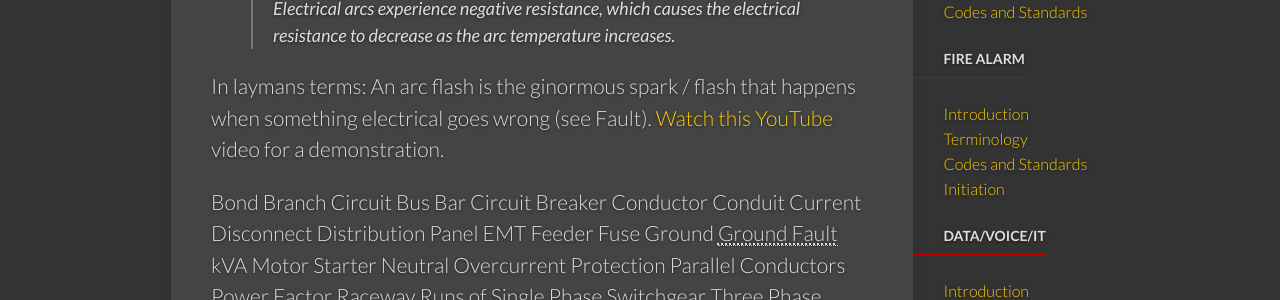
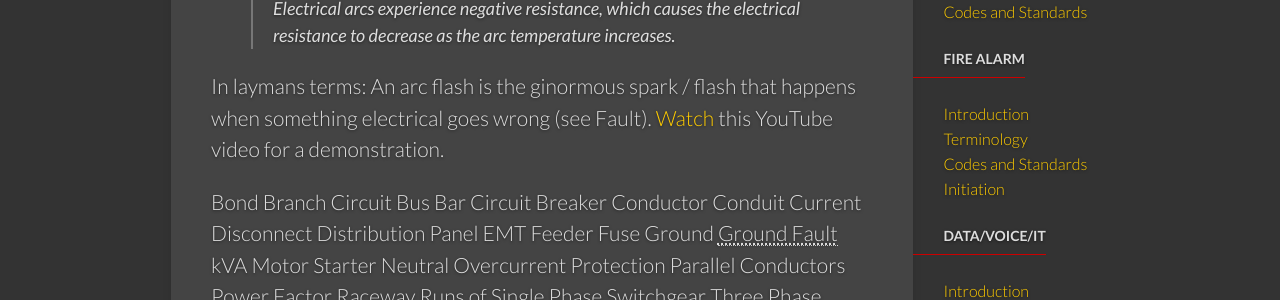
Before and after one commit to astallaert/astallaert.github.io, a Jekyll site: the page built from _ee/power-terminology.md, in a window 1280 px wide. Shown: the part 406-706 px from the top of the page. Built offline with Jekyll 4.4.1, drawn with Linux system fonts in a browser that asks for light colours.

```diff
--- a/_ee/power-terminology.md
+++ b/_ee/power-terminology.md
@@ -14,7 +14,7 @@ Arc Flash
 
 > An arc flash is the light and heat produced from an electric arc supplied with sufficient electrical energy to cause substantial damage, harm, fire, or injury. Electrical arcs experience negative resistance, which causes the electrical resistance to decrease as the arc temperature increases.
 
-In laymans terms: An arc flash is the ginormous spark / flash that happens when something electrical goes wrong (see Fault). [Watch this YouTube](http://goo.gl/KFDkxk) video for a demonstration.
+In laymans terms: An arc flash is the ginormous spark / flash that happens when something electrical goes wrong (see Fault). [Watch](http://goo.gl/KFDkxk) this YouTube video for a demonstration.
 
 
 Bond
```
